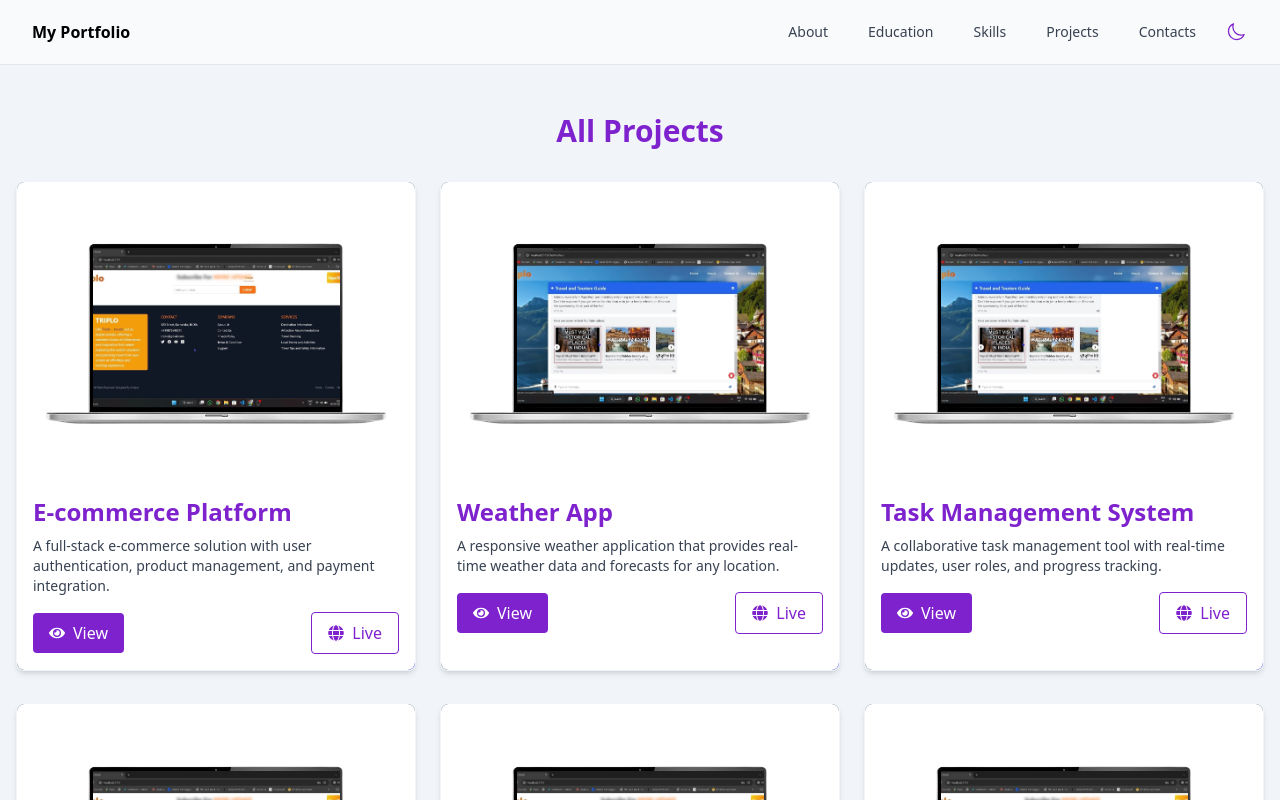
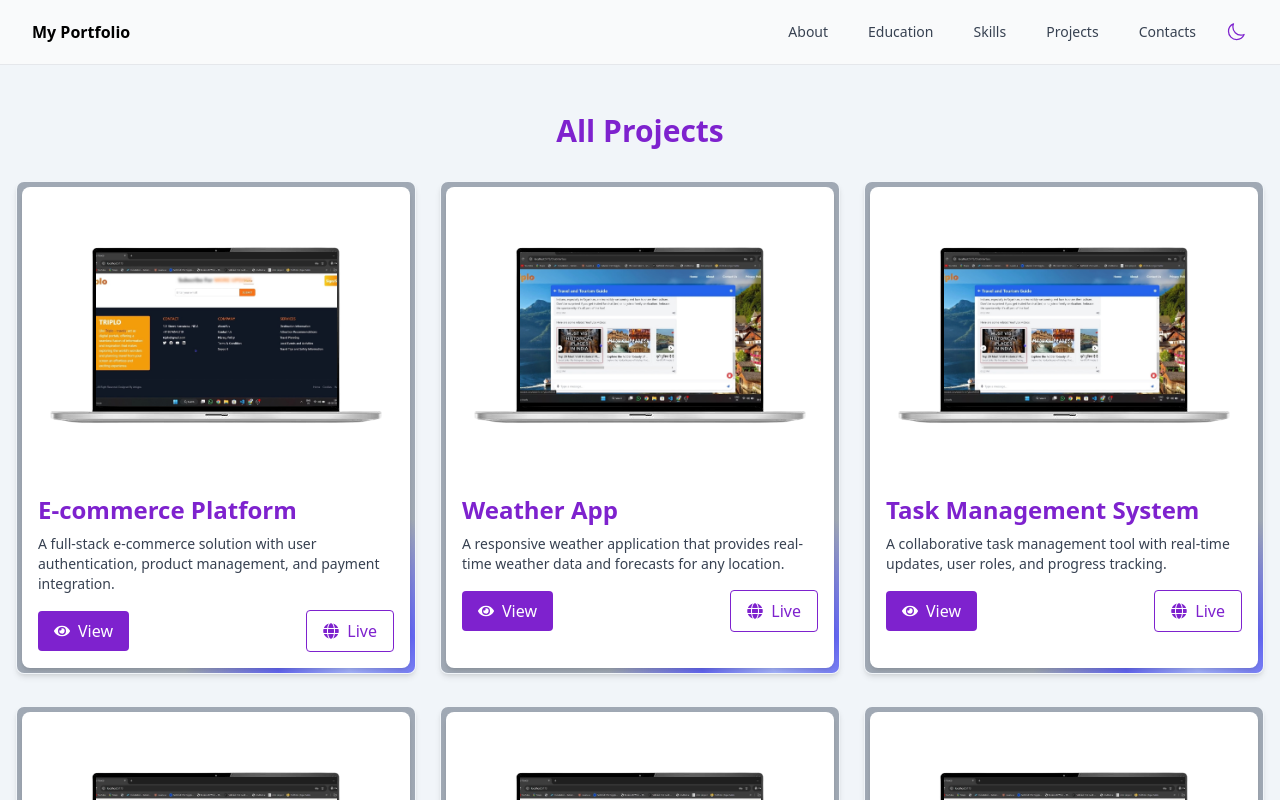
Before and after one commit to tech-skil/Jayanth-Portfolio, a React (Vite) app: page /home/projects in a window 1280 px wide. Shown: the top 800 px of the page. Built offline with nearby package versions, Linux system fonts and the light colour scheme.

Commit message:
Fix components like project showcase project list and added laptop image 0.0.2

```diff
--- a/src/Components/Pages/ProjectList.jsx
+++ b/src/Components/Pages/ProjectList.jsx
@@ -6,10 +6,10 @@ import Laptop from '../../assets/images/ShocaseProjects/Laptop.png';
 const ProjectCard = ({ project, onExpand }) => {
   return (
 <div
-  className={`bg-white rounded-lg hover:border-4 hover:rounded-lg hover:border-gradient-7  shadow-md overflow-hidden transition-all duration-300 transform hover:scale-105 w-full sm:w-[calc(50%-1rem)] lg:w-[calc(33.333%-1rem)] mb-8 relative
+  className={`bg-white rounded-lg hover:border-[16%] hover:border-gradient-7 hover:rounded-md shadow-md overflow-hidden transition-all duration-300 transform hover:scale-105 w-full sm:w-[calc(50%-1rem)] lg:w-[calc(33.333%-1rem)] mb-8 relative
     [background:conic-gradient(from_var(--border-angle),theme(colors.slate.600/.48)_80%,theme(colors.indigo.500)_86%,theme(colors.indigo.300)_90%,theme(colors.indigo.500)_94%,theme(colors.slate.600/.48))_border-box] border border-transparent animate-border`}
   style={{
-    padding: 'px',
+    padding: '5px',
     backgroundClip: 'padding-box',
   }}
 >
```
